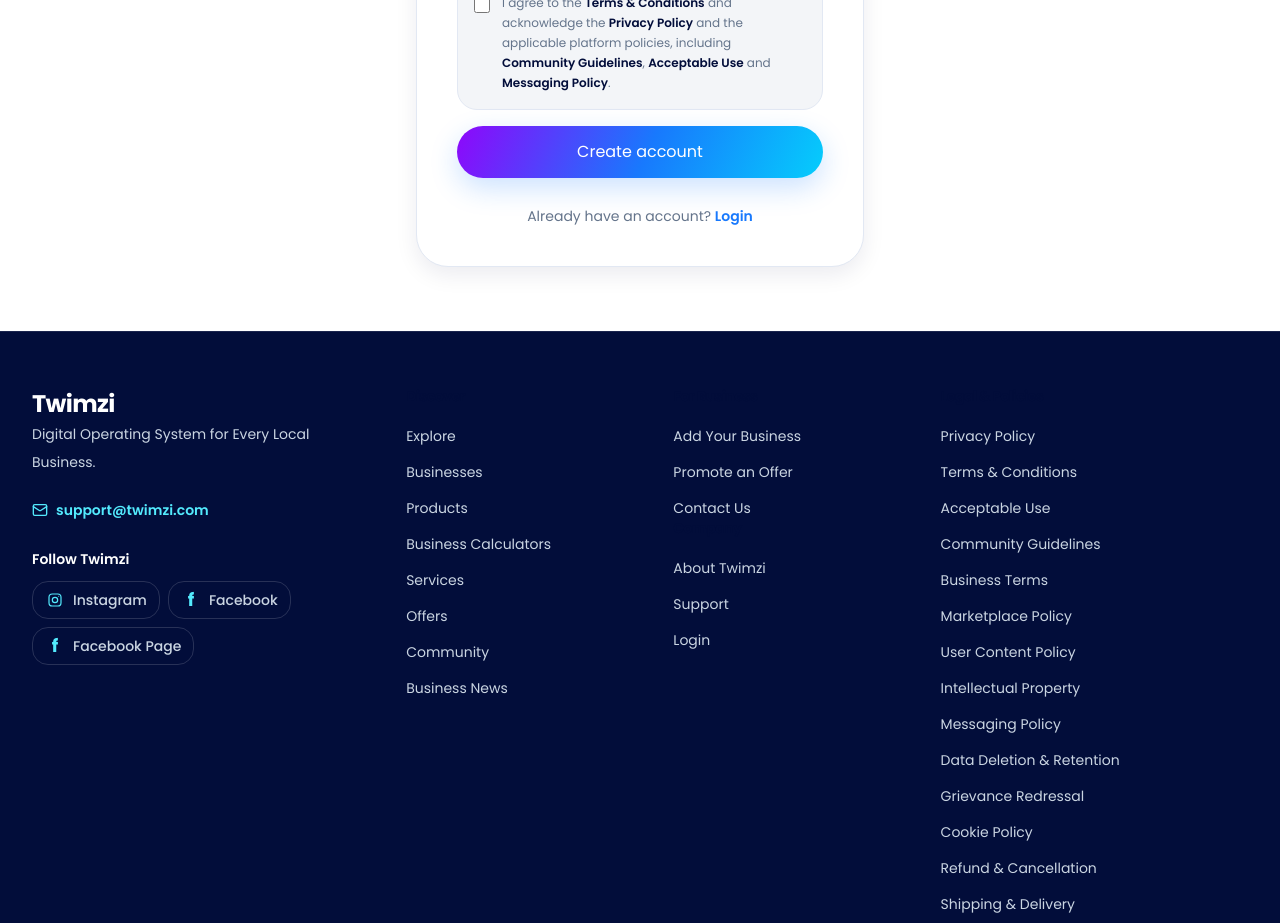
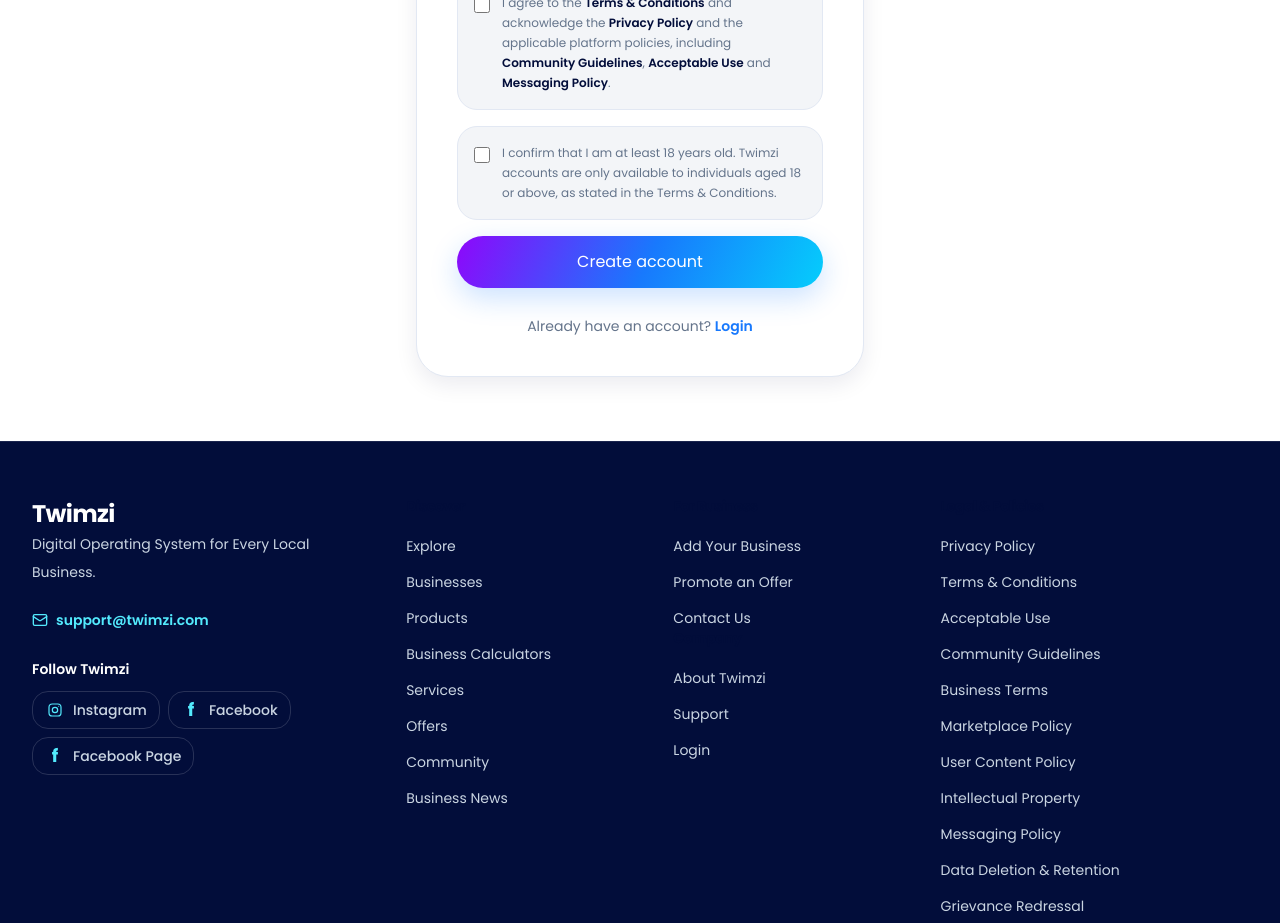
Before and after one commit to twimzi/twimzi-web, a Next.js app: page /register in a window 1280 px wide. Shown: the part 900-1823 px from the top of the page. Built offline with nearby package versions, Linux system fonts and the light colour scheme; no server answers.

Commit message:
Require explicit 18+ age confirmation at signup

```diff
--- a/src/app/register/page.tsx
+++ b/src/app/register/page.tsx
@@ -76,6 +76,7 @@ export default function Register() {
   const [showPassword, setShowPassword] = useState(false);
   const [showConfirmPassword, setShowConfirmPassword] = useState(false);
   const [acceptedTerms, setAcceptedTerms] = useState(false);
+  const [confirmedAdult, setConfirmedAdult] = useState(false);
   const [errorMessage, setErrorMessage] = useState("");
   const [successMessage, setSuccessMessage] = useState("");
   const [isLoading, setIsLoading] = useState(false);
@@ -430,6 +431,19 @@ export default function Register() {
               </span>
             </label>
 
+            <label className="flex cursor-pointer items-start gap-3 rounded-xl border border-[var(--color-border)] bg-[var(--color-secondary)] p-4">
+              <input
+                type="checkbox"
+                checked={confirmedAdult}
+                onChange={(event) => setConfirmedAdult(event.target.checked)}
+                className="mt-1 h-4 w-4 shrink-0 accent-[var(--color-primary)]"
+                required
+              />
+              <span className="text-xs leading-5 text-[var(--color-text-muted)]">
+                I confirm that I am at least 18 years old. Twimzi accounts are only available to individuals aged 18 or above, as stated in the Terms & Conditions.
+              </span>
+            </label>
+
             <Button
               type="submit"
               disabled={isLoading || isGoogleLoading}
```
